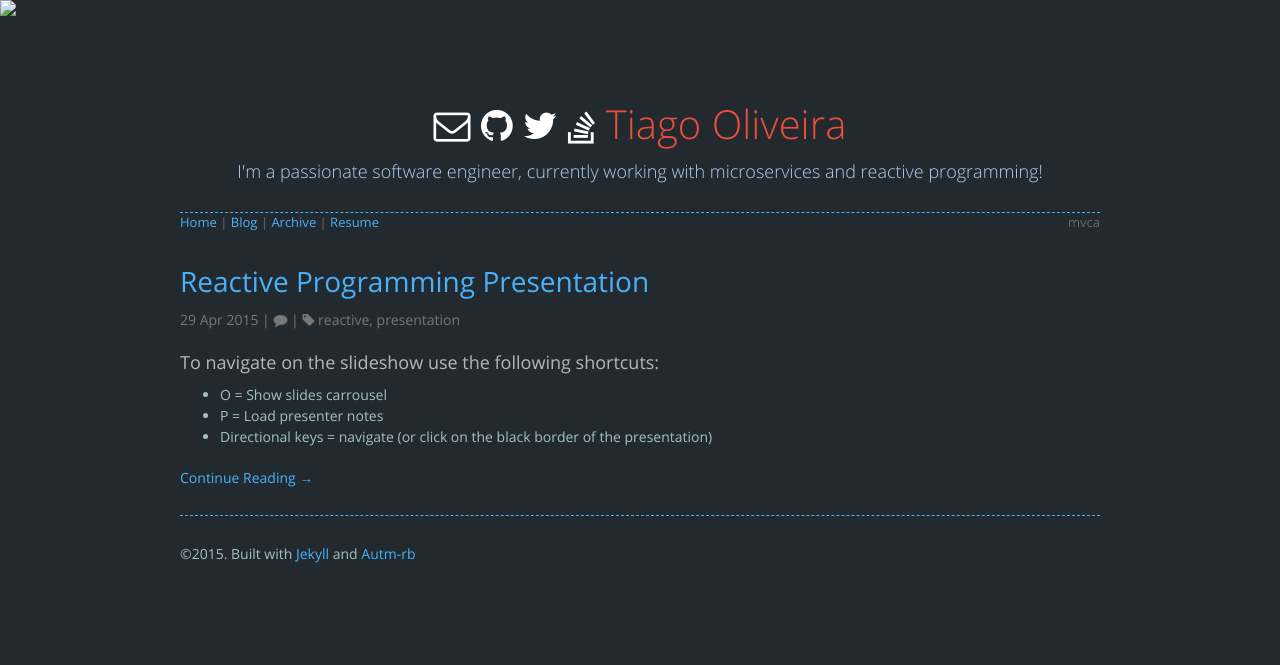
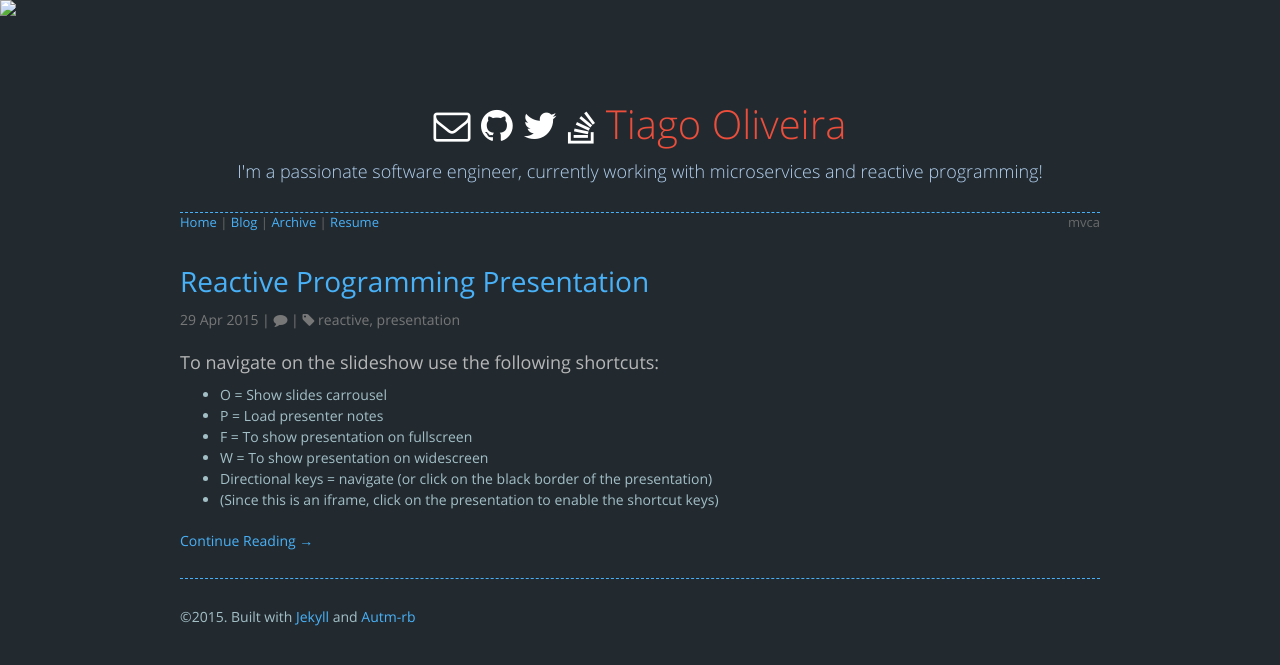
Before and after one commit to tiagodeoliveira/tiagodeoliveira.github.io, a Jekyll site: the page built from blog/index.html, in a window 1280 px wide. Shown: the top 665 px of the page. Built offline with Jekyll 4.4.1, drawn with Linux system fonts in a browser that asks for light colours; nearby versions of some CDN libraries; the list of posts is cut into pages by our own code; comment, search, counter and statistics services are not loaded.

Commit message:
Fix to allow the jekyll to render content after iframe.

```diff
--- a/_posts/2015-04-29-reactive-programming-presentation.md
+++ b/_posts/2015-04-29-reactive-programming-presentation.md
@@ -6,6 +6,13 @@
 ### To navigate on the slideshow use the following shortcuts:
 - O = Show slides carrousel
 - P = Load presenter notes
+- F = To show presentation on fullscreen
+- W = To show presentation on widescreen
 - Directional keys = navigate (or click on the black border of the presentation)
+* (Since this is an iframe, click on the presentation to enable the shortcut keys)
 
-<iframe height="700px" width="1000px" src="http://rawgit.com/tiagodeoliveira/ReactiveProgrammingPresentation/master/presentation.html"/>
+<iframe
+	height="700px"
+	width="1000px"
+	src="http://rawgit.com/tiagodeoliveira/ReactiveProgrammingPresentation/master/presentation.html?wmode=opaque"
+	allowfullscreen="true">&nbsp;</iframe>
```
Also changed, not shown: 3 other files.
